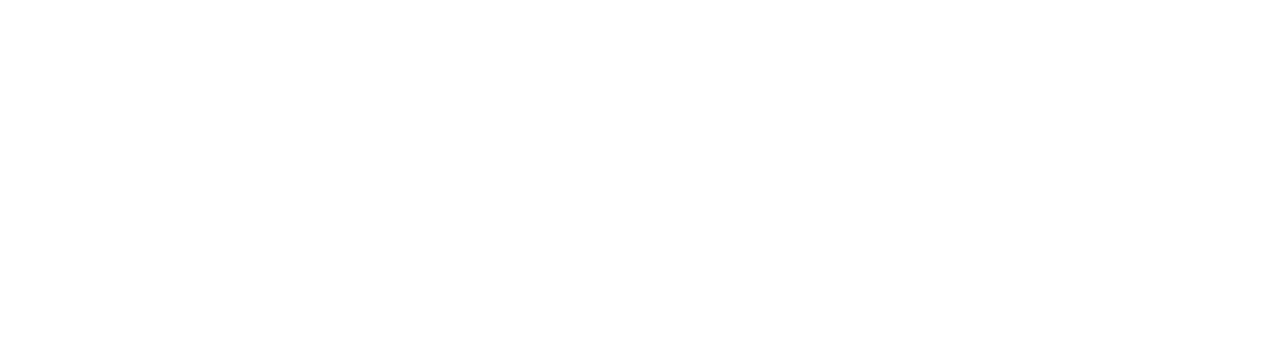
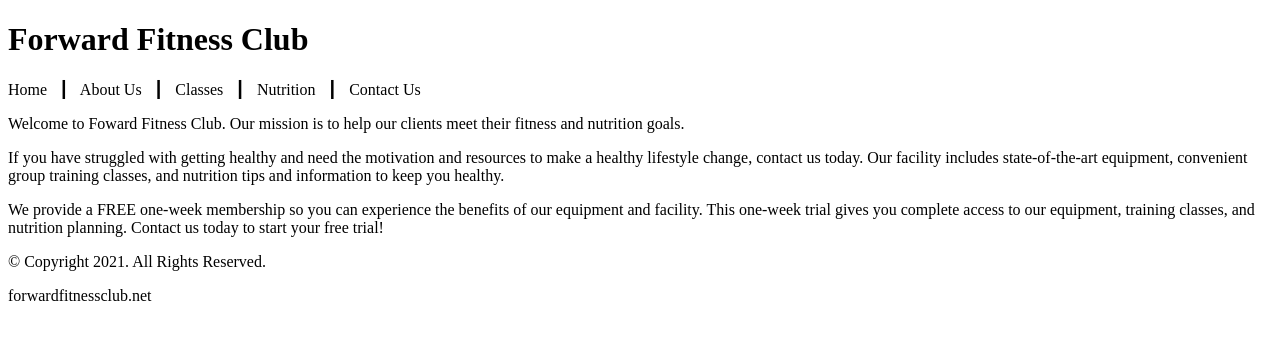
Before and after one commit to 144Sp23/ch2notes-mackenziebishop, a plain HTML site: page index.html in a window 1280 px wide. Drawn offline with Linux system fonts and the light colour scheme.

Commit message:
Finish template and index files

```diff
--- a/index.html
+++ b/index.html
@@ -1,13 +1,44 @@
 <!DOCTYPE html>
+
+<!-- This website template was created by: Mackenzie Bishop -->
+
 <html lang="en">
-
 <head>
-  <title></title>
-  <meta charset="utf-8">
+    <title>Forward Fitness Club</title>
+    <meta charset="utf-8">
 </head>
-
 <body>
 
+    <!-- Use the header area for the website name or logo -->
+    <header>
+        <h1>Forward Fitness Club</h1>
+    </header>
+
+    <!-- Use the nav area to add hyperlinks to other pages within the website -->
+    <nav>
+        <p>Home &nbsp; &#9475; &nbsp;
+            About Us &nbsp; &#9475; &nbsp;
+            Classes &nbsp; &#9475; &nbsp;
+            Nutrition &nbsp; &#9475; &nbsp;
+            Contact Us
+        </p>
+    </nav>
+
+    <!-- Use the main area to add the main content of the webpage -->
+    <main>
+
+        <p>Welcome to Foward Fitness Club. Our mission is to help our clients meet their fitness and nutrition goals.</p>
+
+        <p>If you have struggled with getting healthy and need the motivation and resources to make a healthy lifestyle change, contact us today. Our facility includes state-of-the-art equipment, convenient group training classes, and nutrition tips and information to keep you healthy.</p>
+
+        <p>We provide a FREE one-week membership so you can experience the benefits of our equipment and facility. This one-week trial gives you complete access to our equipment, training classes, and nutrition planning. Contact us today to start your free trial!</p>
+
+    </main>
+
+    <!-- Use the footer area to add webpage footer content -->
+    <footer>
+        <p>&copy; Copyright 2021. All Rights Reserved.</p>
+        <p>forwardfitnessclub.net</p>
+    </footer>
 </body>
-
 </html>
```
Also changed, not shown: template.html (+38 -0 lines).
